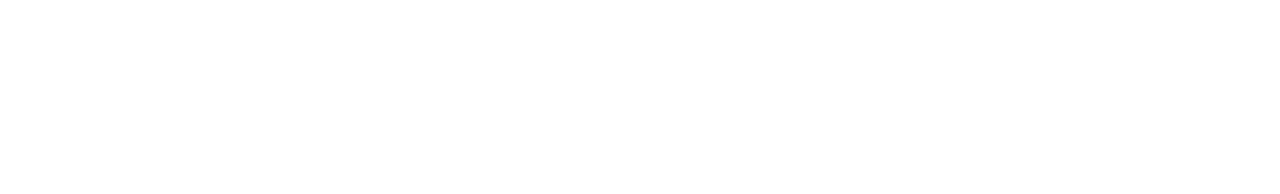
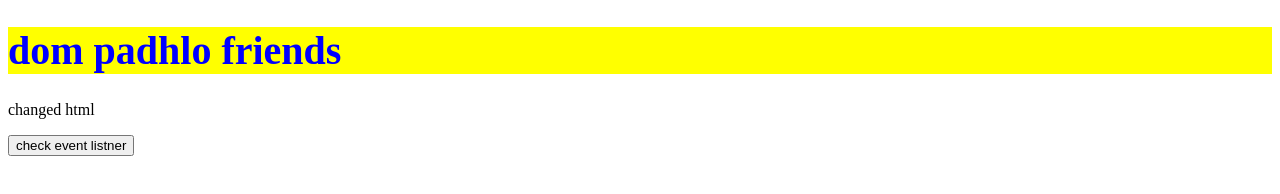
Before and after one commit to coderdostarjun/domjs, a plain HTML site: page index.html in a window 1280 px wide. Drawn offline with Linux system fonts and the light colour scheme.

Commit message:
basic of dom

```diff
--- a/index.html
+++ b/index.html
@@ -4,8 +4,12 @@
     <meta charset="UTF-8">
     <meta name="viewport" content="width=device-width, initial-scale=1.0">
     <title>Document</title>
+    <link rel="stylesheet" href="style.css">
 </head>
 <body>
-
+    <h1>dom padhlo friends</h1>
+    <p class="pg">this is a paragraph of dom</p>
+    <button class="btn">check event listner</button>
+    <script src="script .js"></script>
 </body>
 </html>
--- /dev/null
+++ b/script .js
@@ -0,0 +1,20 @@
+// 4 pillar of DOM
+// 1. selection of an Element
+let check=document.querySelector("h1");
+console.log(check);
+
+// 2. changing HTML
+let change=document.querySelector(".pg");
+// console.log(change);
+change.innerHTML="changed html";
+// 3. changing CSS
+check.style.color="blue";
+check.style.backgroundColor="yellow";
+// 4.Event listner
+var butt=document.querySelector(".btn");
+butt.addEventListener("click",function()
+{
+ butt.innerHTML="new button";
+ butt.style.color="red";
+ butt.style.backgroundColor="yellow";
+})
--- a/style.css
+++ b/style.css
@@ -0,0 +1,4 @@
+h1{
+    font-size: 40px;
+    color: red;
+}
```
